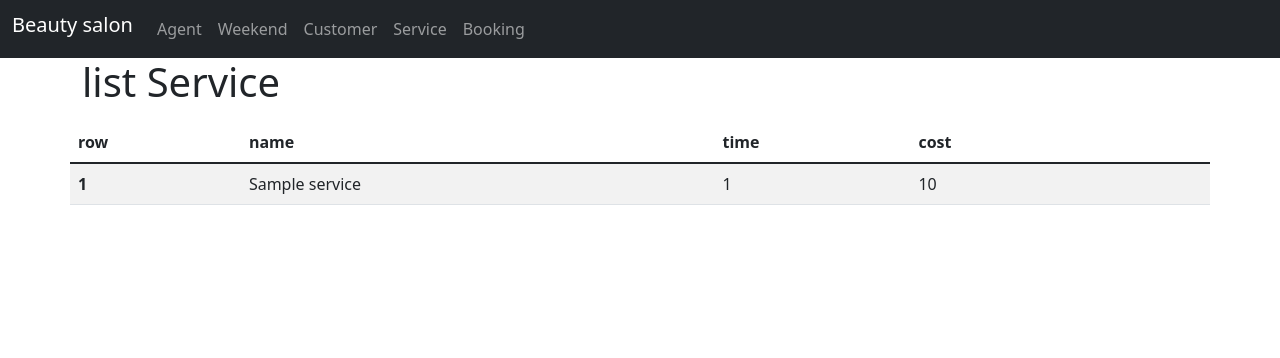
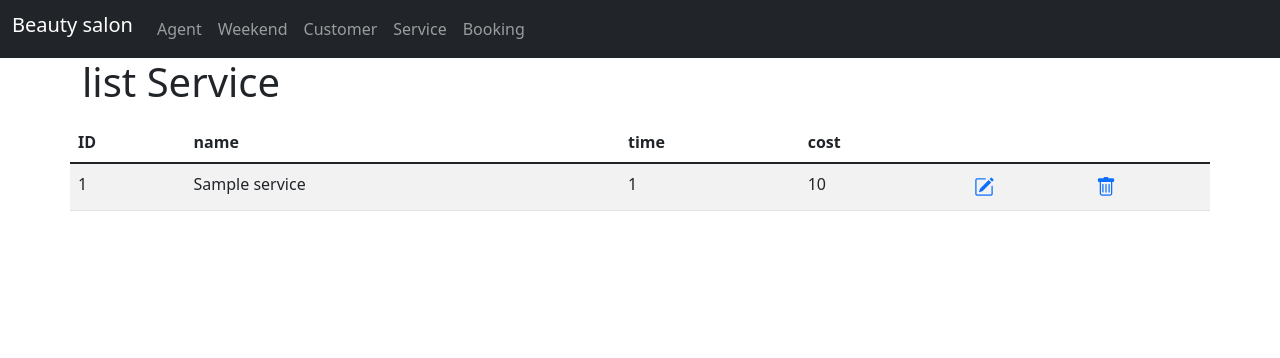
Before and after one commit to MohammadNasimi/makeup_project, a Django app: page /service/list/ in a window 1280 px wide. Shown: the top 358 px of the page. Run offline with Django 4.2, Linux system fonts and the light colour scheme; tables that the repository leaves empty hold one stand-in row (values such as "Sample post").

Commit message:
list service html change

```diff
--- a/templates/Service/list_Service.html
+++ b/templates/Service/list_Service.html
@@ -9,27 +9,28 @@
                 <table class="table table-striped">
                     <thead>
                     <tr>
-                        <th scope="col">row</th>
+                        <th scope="col">ID</th>
                         <th scope="col">name</th>
                         <th scope="col">time</th>
                         <th scope="col">cost</th>
                     </tr>
                     </thead>
                     <tbody>
-                    <tr>
-                        {% for service in object_list %}
-                            <th scope="row">1</th>
+                    {% for service in object_list %}
+                        <tr>
+                            <td >{{ service.id }}</td>
                             <td>{{ service.name }}</td>
                             <td>{{ service.time }}</td>
                             <td>{{ service.cost }}</td>
-                            <td><a href="#" class="">
+                            <td><a href="{% url 'service:update' service.id %}" class="">
                                 <i class="bi-pencil-square" style="font-size:20px"></i>
                             </a></td>
-                            <td><a href="#" class="">
+                            <td><a href="{% url 'service:delete' service.id %}" class="">
                                 <i class="bi-trash" style="font-size:20px"></i>
                             </a></td>
-                        {% endfor %}
-                    </tr>
+                        </tr>
+                    {% endfor %}
+
                     </tbody>
                 </table>
             </div>
--- a/templates/base/base.html
+++ b/templates/base/base.html
@@ -5,6 +5,7 @@
     <title>{% block title %}Base{% endblock %}</title>
     <meta name="viewport" content="width=device-width, initial-scale=1">
     <link href="https://cdn.jsdelivr.net/npm/bootstrap@5.1.3/dist/css/bootstrap.min.css" rel="stylesheet">
+    <link rel="stylesheet" href="https://cdn.jsdelivr.net/npm/bootstrap-icons@1.5.0/font/bootstrap-icons.css">
 </head>
 <body>
 <nav class="navbar navbar-expand-sm navbar-dark bg-dark">
```
